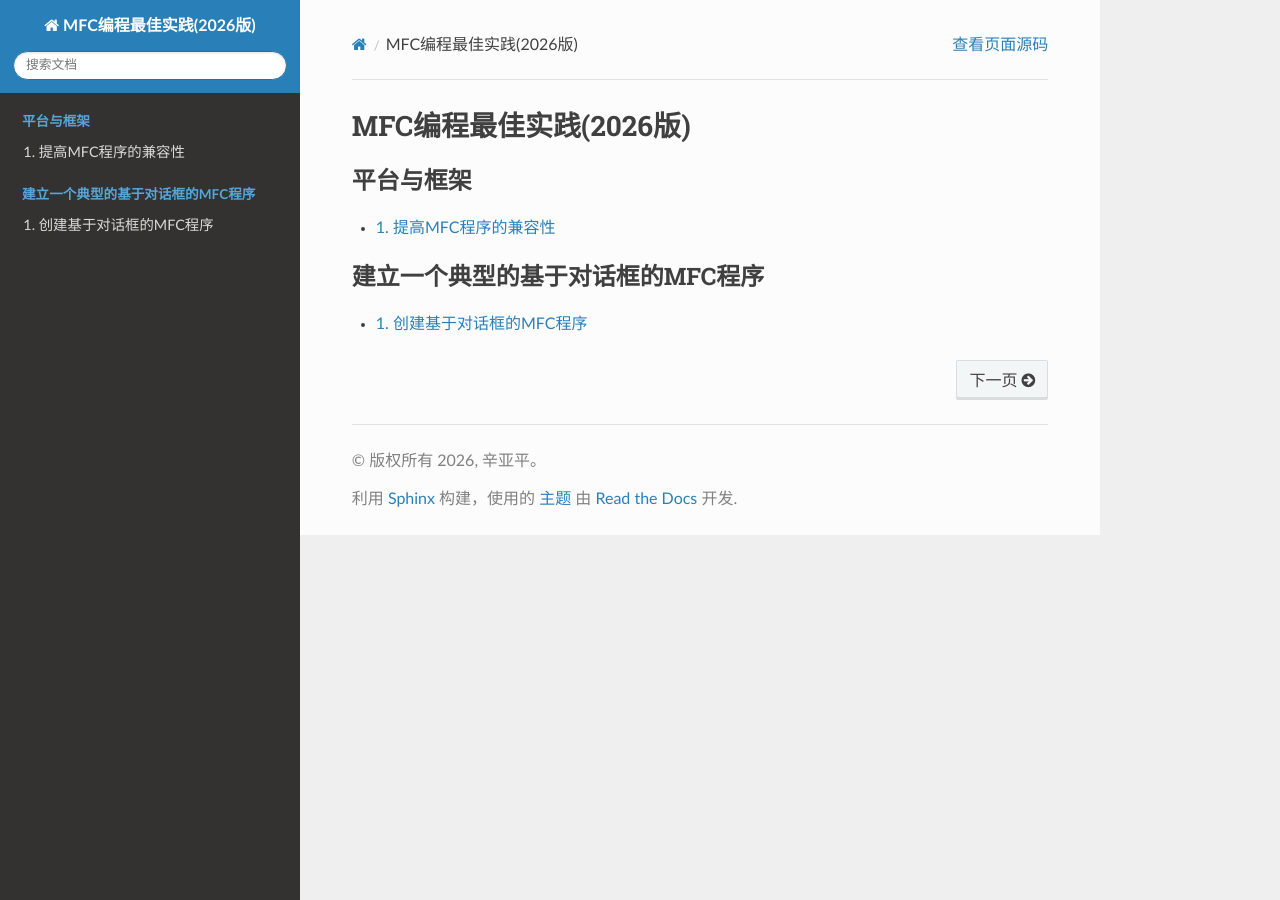
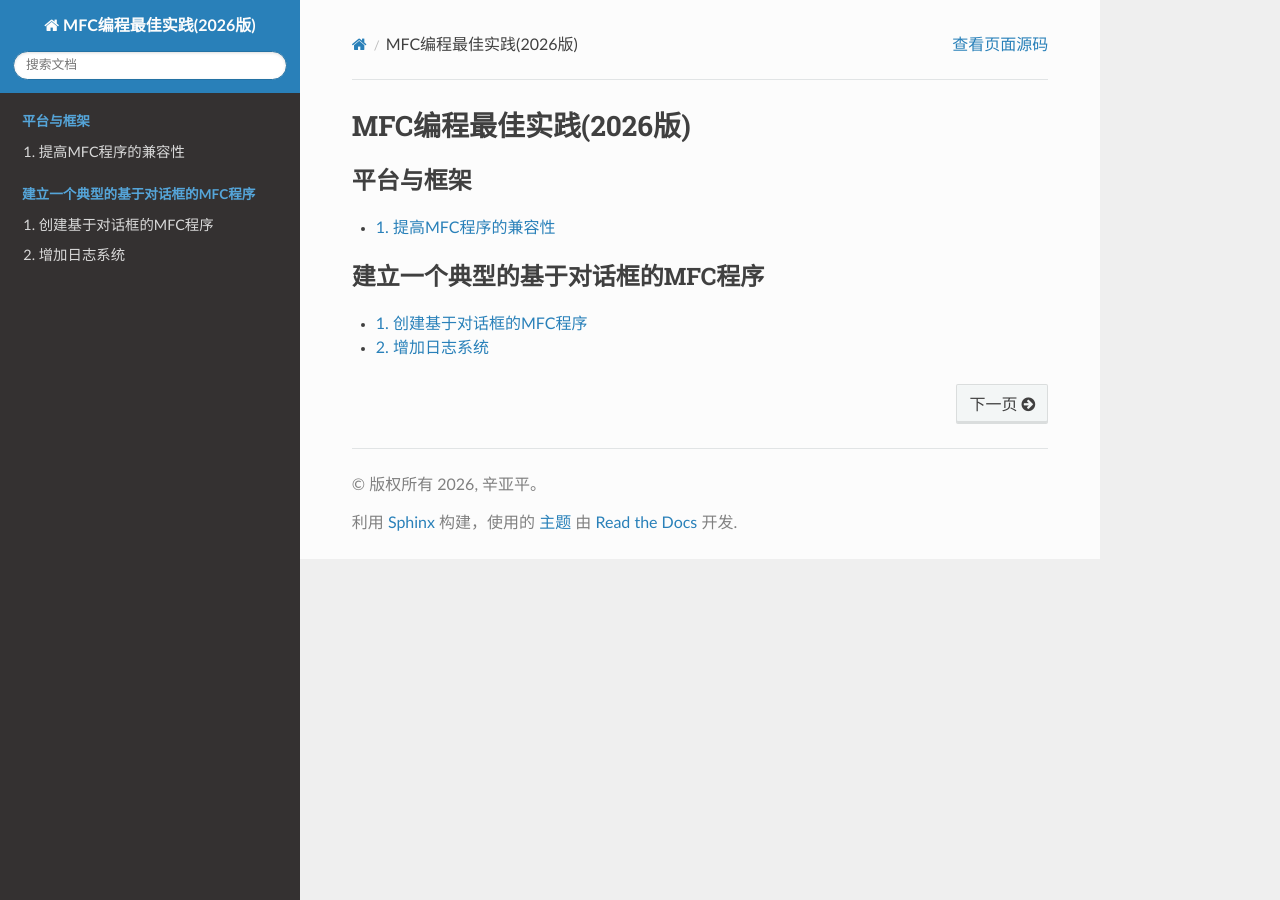
Before and after one commit to yapingxin/MFCBP2026, a Sphinx documentation site: the page built from docs/index.rst, in a window 1280 px wide. Built offline with Sphinx 7.4.7 and the Read the Docs theme 3.1.0, drawn with Linux system fonts in a browser that asks for light colours.

Commit message:
增加日志系统 ============

```diff
--- /dev/null
+++ b/docs/dialog-mfc-tutorial/add-logging-system.rst
@@ -0,0 +1,3 @@
+
+增加日志系统
+============
--- a/docs/index.rst
+++ b/docs/index.rst
@@ -21,3 +21,4 @@ MFC编程最佳实践(2026版)
    :numbered:
 
    dialog-mfc-tutorial/create-dialog-mfcutil.rst
+   dialog-mfc-tutorial/add-logging-system.rst
```
